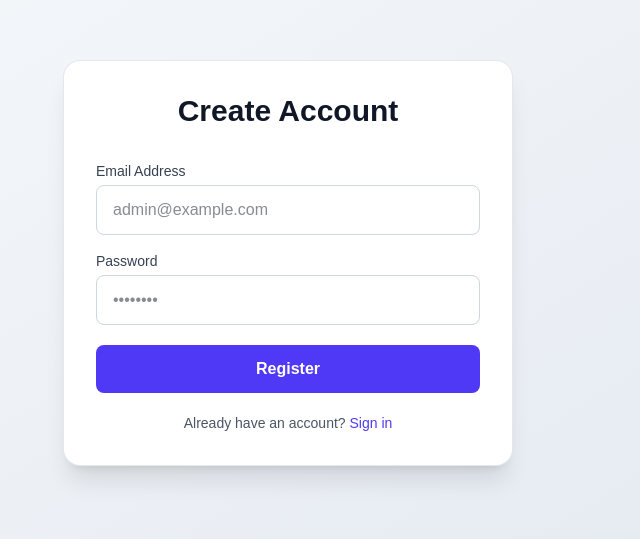
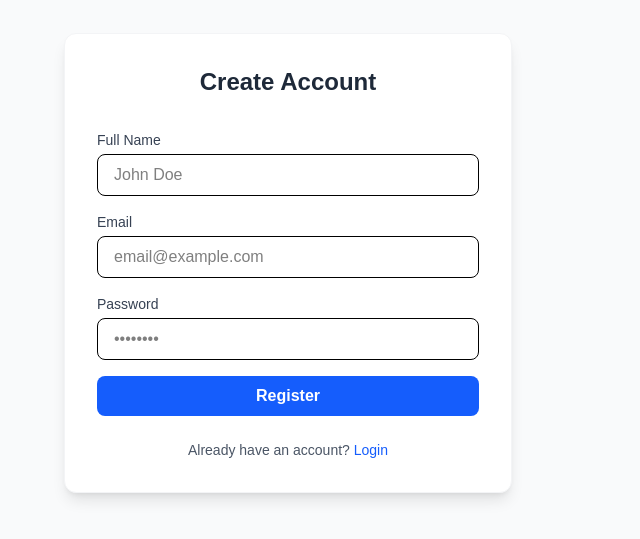
Before and after one commit to yosuahres/genpad-website-local, a Next.js app in the folder apps/web/: page /register in a window 1280 px wide. Shown: the part 137-676 px from the top of the page, without its empty margins (352-992 px from the left). Built offline with nearby package versions, Linux system fonts and the light colour scheme; no server answers.

Commit message:
refactor(auth): change user schema database

```diff
--- a/apps/web/src/app/(auth)/login/page.tsx
+++ b/apps/web/src/app/(auth)/login/page.tsx
@@ -1,119 +1,86 @@
 'use client';
 
-import { useState } from 'react';
+import React, { useState } from 'react';
+import { createClient } from '../../../utils/supabase/client';
 import { useRouter } from 'next/navigation';
-import { Button } from 'ui';
-import { createClient } from '../../../utils/supabase/client';
 import Link from 'next/link';
 
-export default function LoginPage(): React.ReactNode {
+export default function LoginPage() {
   const [email, setEmail] = useState('');
   const [password, setPassword] = useState('');
   const [loading, setLoading] = useState(false);
-  const [errorMessage, setErrorMessage] = useState('');
+  const [error, setError] = useState('');
+
   const router = useRouter();
   const supabase = createClient();
 
-  const handleSubmit = async (e: React.FormEvent) => {
+  const handleLogin = async (e: React.FormEvent) => {
     e.preventDefault();
     setLoading(true);
-    setErrorMessage('');
+    setError('');
 
     try {
-      const { data, error: authError } = await supabase.auth.signInWithPassword({
-        email,
-        password
-      });
-
-      if (authError) {
-        setErrorMessage(authError.message);
-        setLoading(false);
-        return;
-      }
+      const { data, error: authError } = await supabase.auth.signInWithPassword({ email, password });
+      if (authError) throw authError;
 
       if (data.user) {
+        // Ambil role dari tabel public.users
         const { data: profile, error: profileError } = await supabase
-          .from('profiles')
-          .select('role')
+          .from('users')
+          .select('is_active, roles(name)')
           .eq('id', data.user.id)
-          .maybeSingle();
+          .single();
 
-        const isAdmin = profile?.role === 'admin';
-
-        if (profileError || !isAdmin) {
+        if (profileError || !profile) throw new Error('Failed to load user profile.');
+        if (!profile.is_active) {
           await supabase.auth.signOut();
-          setErrorMessage('Access Denied: You do not have administrator privileges.');
-          setLoading(false);
-          return;
+          throw new Error('Your account is deactivated.');
         }
 
         router.push('/dashboard');
         router.refresh();
       }
-    } catch (err) {
-      setErrorMessage('An unexpected error occurred. Please try again.');
+    } catch (err: any) {
+      setError(err.message);
     } finally {
       setLoading(false);
     }
   };
 
   return (
-    <div className="flex min-h-screen items-center justify-center bg-gradient-to-br from-slate-50 to-slate-200 p-4">
-      <div className="w-full max-w-md space-y-8 rounded-2xl bg-white p-8 shadow-xl ring-1 ring-gray-200">
-        <div className="text-center">
-          <h2 className="text-3xl font-extrabold text-gray-900">Admin Login</h2>
-          <p className="mt-2 text-sm text-gray-500">GenPad Admin Only</p>
-        </div>
+    <div className="flex flex-col items-center justify-center min-h-screen bg-gray-50 px-4">
+      <div className="w-full max-w-md p-8 bg-white rounded-xl shadow-lg border border-gray-100">
+        <h1 className="text-2xl font-bold text-center text-gray-800 mb-8">Login</h1>
 
-        <form className="mt-8 space-y-5" onSubmit={handleSubmit}>
-          <div className="space-y-4">
+        {error && <div className="mb-4 p-3 bg-red-50 text-red-600 rounded-lg text-sm border border-red-200">{error}</div>}
+
+        <form onSubmit={handleLogin} className="space-y-4">
           <div>
-              <label className="block text-sm font-medium text-gray-700">Email Address</label>
+            <label className="block text-sm font-medium text-gray-700 mb-1">Email</label>
             <input
-                type="email"
-                placeholder="admin@example.com"
-                className="mt-1 block w-full rounded-lg border border-gray-300 px-4 py-3 text-gray-900 transition focus:border-indigo-500 focus:ring-2 focus:ring-indigo-200 outline-none"
-                value={email}
-                onChange={(e) => setEmail(e.target.value)}
-                disabled={loading}
-                required
+              type="email" required value={email} onChange={(e) => setEmail(e.target.value)}
+              className="w-full px-4 py-2 border rounded-lg focus:ring-2 focus:ring-blue-500 outline-none text-black"
+              placeholder="email@example.com"
             />
           </div>
           <div>
-              <label className="block text-sm font-medium text-gray-700">Password</label>
+            <label className="block text-sm font-medium text-gray-700 mb-1">Password</label>
             <input
-                type="password"
+              type="password" required value={password} onChange={(e) => setPassword(e.target.value)}
+              className="w-full px-4 py-2 border rounded-lg focus:ring-2 focus:ring-blue-500 outline-none text-black"
               placeholder="••••••••"
-                className="mt-1 block w-full rounded-lg border border-gray-300 px-4 py-3 text-gray-900 transition focus:border-indigo-500 focus:ring-2 focus:ring-indigo-200 outline-none"
-                value={password}
-                onChange={(e) => setPassword(e.target.value)}
-                disabled={loading}
-                required
             />
           </div>
-          </div>
-
-          <Button
-            className="w-full rounded-lg bg-indigo-600 py-3 font-semibold text-white transition hover:bg-indigo-700 disabled:opacity-50"
-            type="submit"
-            disabled={loading}
+          <button
+            type="submit" disabled={loading}
+            className="w-full bg-blue-600 text-white py-2 rounded-lg font-semibold hover:bg-blue-700 transition"
           >
-            {loading ? 'Verifying Credentials...' : 'Sign In'}
-          </Button>
-
-          {errorMessage && (
-            <div className="rounded-md bg-red-50 p-3 ring-1 ring-red-200">
-              <p className="text-center text-sm font-medium text-red-600">{errorMessage}</p>
-            </div>
-          )}
-
-          <p className="text-center text-sm text-gray-600">
-            Back to{' '}
-            <Link href="/" className="font-medium text-indigo-600 hover:text-indigo-500">
-              Main Site
-            </Link>
+            {loading ? 'Verifying...' : 'Sign In'}
+          </button>
+        </form>
+        <p className="mt-6 text-center text-sm text-gray-600">
+          Don't have an account? <Link href="/register" className="text-blue-600 hover:underline">Register</Link>
         </p>
-        </form>
       </div>
     </div>
   );
--- a/apps/web/src/app/(auth)/register/page.tsx
+++ b/apps/web/src/app/(auth)/register/page.tsx
@@ -1,112 +1,89 @@
-"use client";
+'use client';
 
-import { useState } from "react";
-import { useRouter } from "next/navigation";
-import { Button } from "ui";
-import { createClient } from "../../../utils/supabase/client";
-import Link from "next/link";
+import React, { useState } from 'react';
+import { createClient } from '../../../utils/supabase/client';
+import { useRouter } from 'next/navigation';
+import Link from 'next/link';
 
-export default function RegisterPage(): React.ReactNode {
-  const [email, setEmail] = useState("");
-  const [password, setPassword] = useState("");
+export default function RegisterPage() {
+  const [name, setName] = useState('');
+  const [email, setEmail] = useState('');
+  const [password, setPassword] = useState('');
   const [loading, setLoading] = useState(false);
-  const [errorMessage, setErrorMessage] = useState("");
-  const [successMessage, setSuccessMessage] = useState("");
+  const [error, setError] = useState('');
+  const [success, setSuccess] = useState('');
+
   const router = useRouter();
   const supabase = createClient();
 
-  const handleSubmit = async (e: React.FormEvent) => {
+  const handleRegister = async (e: React.FormEvent) => {
     e.preventDefault();
     setLoading(true);
-    setErrorMessage("");
-    setSuccessMessage("");
+    setError('');
 
     try {
-      const { data: signUpData, error: signUpError } = await supabase.auth.signUp({
+      const { data, error: signUpError } = await supabase.auth.signUp({
         email,
         password,
+        options: {
+          data: { name: name } // Dikirim ke metadata untuk dibaca Trigger SQL
+        }
       });
 
-      if (signUpError) throw new Error(signUpError.message);
+      if (signUpError) throw signUpError;
 
-      if (signUpData.user) {
-        setSuccessMessage("Account created successfully!");
-
-        setTimeout(() => {
-          router.push("/dashboard");
-          router.refresh();
-        }, 1500);
-      }
-
-    } catch (error: any) {
-      setErrorMessage(error.message);
+      setSuccess('Registration successful! Redirecting to login...');
+      setTimeout(() => router.push('/login'), 2000);
+    } catch (err: any) {
+      setError(err.message);
     } finally {
       setLoading(false);
     }
   };
 
   return (
-    <div className="flex min-h-screen items-center justify-center bg-gradient-to-br from-slate-50 to-slate-200 p-4">
-      <div className="w-full max-w-md space-y-8 rounded-2xl bg-white p-8 shadow-xl ring-1 ring-gray-200">
-        <div className="text-center">
-          <h2 className="text-3xl font-extrabold text-gray-900">Create Account</h2>
-        </div>
+    <div className="flex flex-col items-center justify-center min-h-screen bg-gray-50 px-4">
+      <div className="w-full max-w-md p-8 bg-white rounded-xl shadow-lg border border-gray-100">
+        <h1 className="text-2xl font-bold text-center text-gray-800 mb-8">Create Account</h1>
 
-        <form className="mt-8 space-y-5" onSubmit={handleSubmit}>
-          <div className="space-y-4">
+        {error && <div className="mb-4 p-3 bg-red-50 text-red-600 rounded-lg text-sm border border-red-100">{error}</div>}
+        {success && <div className="mb-4 p-3 bg-green-50 text-green-600 rounded-lg text-sm border border-green-100">{success}</div>}
+
+        <form onSubmit={handleRegister} className="space-y-4">
           <div>
-              <label className="block text-sm font-medium text-gray-700">Email Address</label>
+            <label className="block text-sm font-medium text-gray-700 mb-1">Full Name</label>
             <input
-                type="email"
-                placeholder="admin@example.com"
-                className="mt-1 block w-full rounded-lg border border-gray-300 px-4 py-3 text-gray-900 transition focus:border-indigo-500 focus:ring-2 focus:ring-indigo-200 outline-none"
-                value={email}
-                onChange={(e) => setEmail(e.target.value)}
-                disabled={loading}
-                required
+              type="text" required value={name} onChange={(e) => setName(e.target.value)}
+              className="w-full px-4 py-2 border rounded-lg focus:ring-2 focus:ring-blue-500 outline-none text-black"
+              placeholder="John Doe"
             />
           </div>
           <div>
-              <label className="block text-sm font-medium text-gray-700">Password</label>
+            <label className="block text-sm font-medium text-gray-700 mb-1">Email</label>
             <input
-                type="password"
-                placeholder="••••••••"
-                className="mt-1 block w-full rounded-lg border border-gray-300 px-4 py-3 text-gray-900 transition focus:border-indigo-500 focus:ring-2 focus:ring-indigo-200 outline-none"
-                value={password}
-                onChange={(e) => setPassword(e.target.value)}
-                disabled={loading}
-                required
+              type="email" required value={email} onChange={(e) => setEmail(e.target.value)}
+              className="w-full px-4 py-2 border rounded-lg focus:ring-2 focus:ring-blue-500 outline-none text-black"
+              placeholder="email@example.com"
             />
           </div>
+          <div>
+            <label className="block text-sm font-medium text-gray-700 mb-1">Password</label>
+            <input
+              type="password" required value={password} onChange={(e) => setPassword(e.target.value)}
+              className="w-full px-4 py-2 border rounded-lg focus:ring-2 focus:ring-blue-500 outline-none text-black"
+              placeholder="••••••••"
+            />
           </div>
-
-          <Button
-            className="w-full rounded-lg bg-indigo-600 py-3 font-semibold text-white transition hover:bg-indigo-700 disabled:opacity-50"
-            type="submit"
-            disabled={loading}
+          <button
+            type="submit" disabled={loading}
+            className="w-full bg-blue-600 text-white py-2 rounded-lg font-semibold hover:bg-blue-700 transition disabled:bg-blue-300"
           >
-            {loading ? "Creating Account..." : "Register"}
-          </Button>
-
-          {errorMessage && (
-            <div className="p-3 rounded-md bg-red-50 border border-red-200">
-              <p className="text-center text-sm font-medium text-red-600">{errorMessage}</p>
-            </div>
-          )}
-
-          {successMessage && (
-            <div className="p-3 rounded-md bg-green-50 border border-green-200">
-              <p className="text-center text-sm font-medium text-green-600">{successMessage}</p>
-            </div>
-          )}
-
-          <p className="text-center text-sm text-gray-600">
-            Already have an account?{" "}
-            <Link href="/" className="font-medium text-indigo-600 hover:text-indigo-500">
-              Sign in
-            </Link>
+            {loading ? 'Creating Account...' : 'Register'}
+          </button>
+        </form>
+        <p className="mt-6 text-center text-sm text-gray-600">
+          Already have an account? <Link href="/login" className="text-blue-600 hover:underline">Login</Link>
         </p>
-        </form>
       </div>
     </div>
   );
```
Lines whose indentation alone changed are shown as unchanged.
